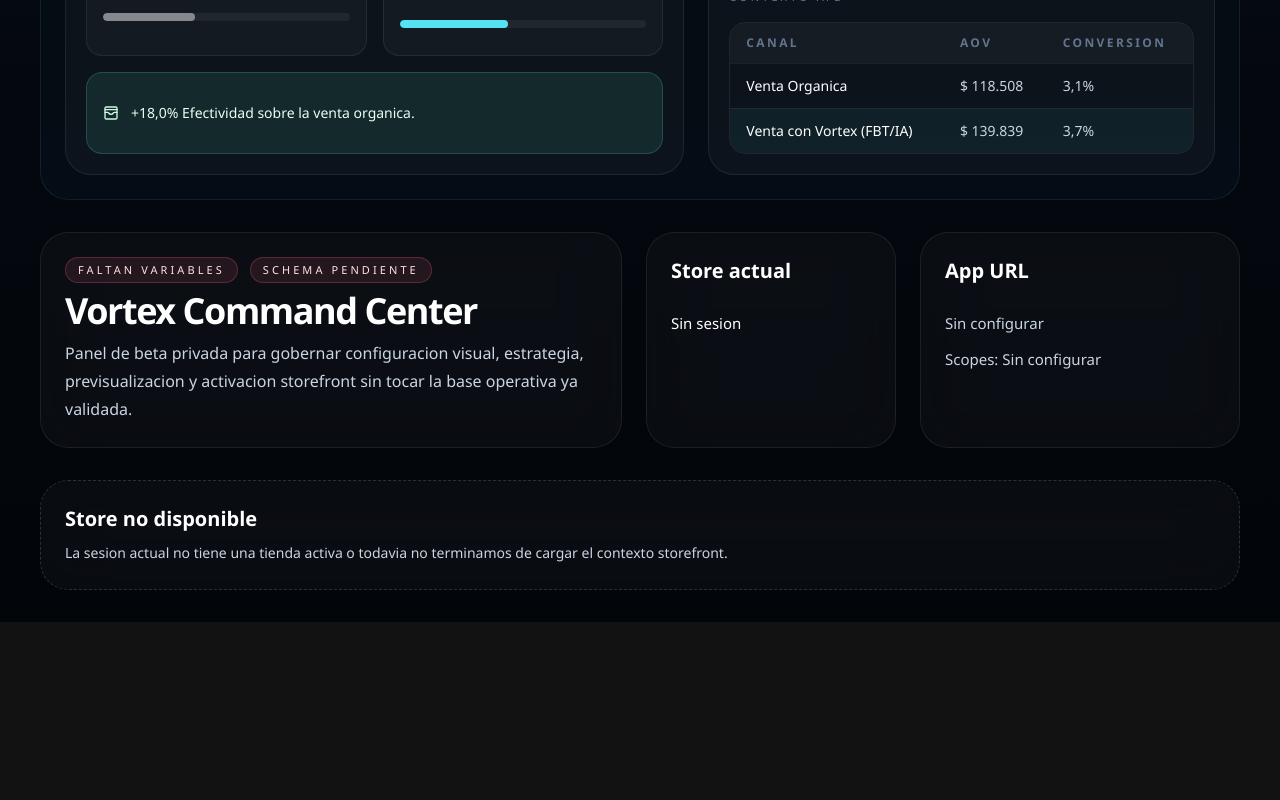
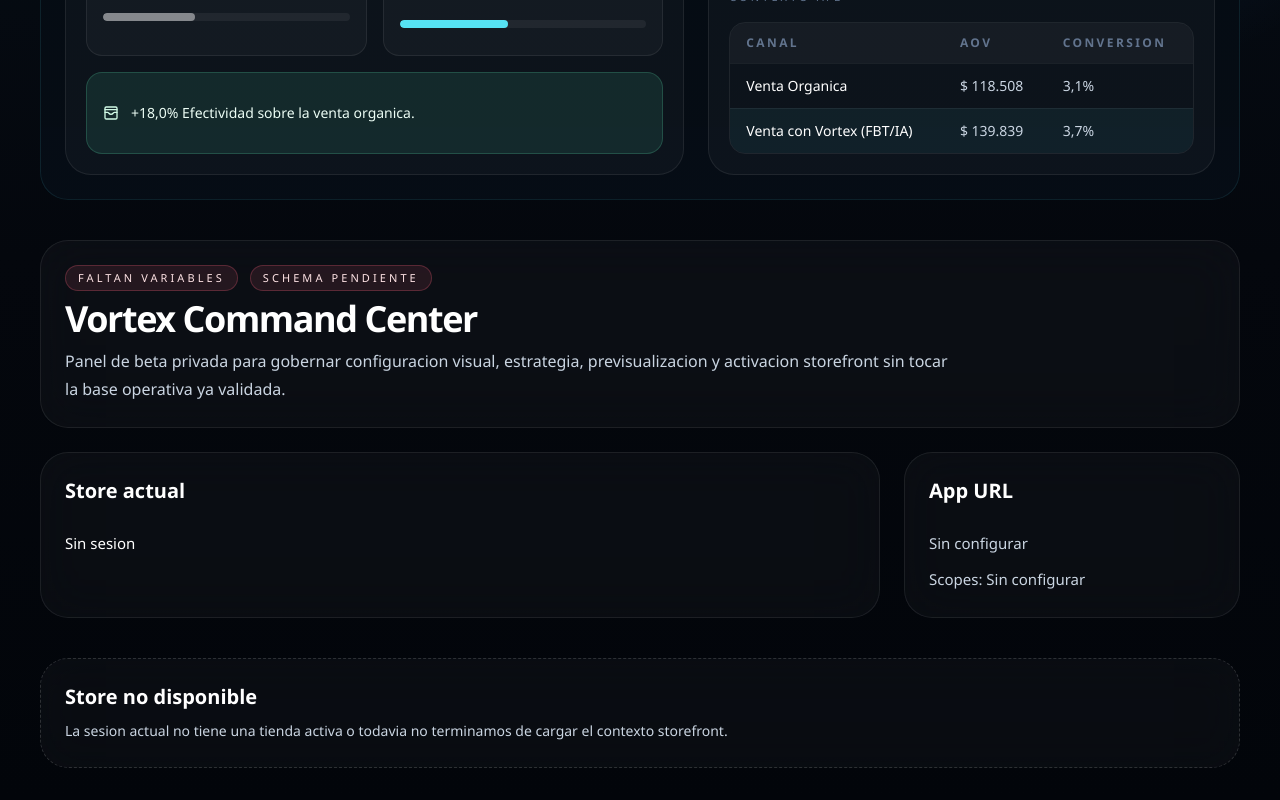
Before and after one commit to gautama001/vortex-engine, a Next.js app: page /app in a window 1280 px wide. Shown: the part 558-1358 px from the top of the page. Before the commit the page ends 1180 px from the top, so only its background shows below. Built offline with nearby package versions, Linux system fonts and the light colour scheme; no server answers.

Commit message:
Stabilize dashboard layout spacing

```diff
--- a/src/app/app/page.tsx
+++ b/src/app/app/page.tsx
@@ -197,8 +197,8 @@ export default async function AppDashboardPage({
     : null;
 
   return (
-    <main className="mx-auto min-h-screen w-full max-w-[1920px] px-6 py-8 sm:px-8 lg:px-10 2xl:px-16">
-      <div className="grid gap-8">
+    <main className="mx-auto min-h-screen w-full max-w-[2160px] px-5 py-8 sm:px-7 lg:px-10 2xl:px-14">
+      <div className="grid gap-10">
         <ProfitFirstSummary {...profitSummary} />
 
         {installationError ? (
@@ -257,8 +257,8 @@ export default async function AppDashboardPage({
           </Card>
         ) : null}
 
-        <section className="grid gap-6 xl:grid-cols-[minmax(0,1.4fr)_minmax(250px,0.55fr)_minmax(320px,0.72fr)]">
-          <Card className="border-white/8 bg-white/[0.03]">
+        <section className="grid gap-6 xl:grid-cols-[minmax(0,1.2fr)_minmax(260px,0.48fr)] 2xl:grid-cols-[minmax(0,1.35fr)_minmax(260px,0.52fr)_minmax(320px,0.7fr)]">
+          <Card className="border-white/8 bg-white/[0.03] xl:col-span-2 2xl:col-span-1">
             <CardHeader>
               <div className="flex flex-wrap items-center gap-3">
                 <Badge tone={environmentReady ? "success" : "danger"}>
--- a/src/components/dashboard/configuration-form.tsx
+++ b/src/components/dashboard/configuration-form.tsx
@@ -291,7 +291,8 @@ export const ConfigurationForm = ({
                 pattern: HEX_COLOR_PATTERN,
               })}
             />
-            <div className="flex items-center gap-3 rounded-2xl border border-white/10 bg-white/[0.03] px-3 py-2">
+            <div className="grid gap-3 rounded-2xl border border-white/10 bg-white/[0.03] px-3 py-3">
+              <div className="grid min-w-0 grid-cols-[auto_minmax(0,1fr)] items-center gap-3">
                 <input
                   className="h-10 w-10 cursor-pointer rounded-xl border border-white/10 bg-transparent"
                   type="color"
@@ -299,12 +300,14 @@ export const ConfigurationForm = ({
                   value={backgroundColorDraft}
                 />
                 <input
-                className="h-10 flex-1 rounded-xl border border-white/10 bg-slate-950/50 px-3 text-sm text-white outline-none"
+                  className="h-10 min-w-0 rounded-xl border border-white/10 bg-slate-950/50 px-3 text-sm text-white outline-none"
                   type="text"
                   onChange={(event) => setBackgroundColorDraft(event.target.value.toUpperCase())}
                   value={backgroundColorDraft}
                 />
+              </div>
               <Button
+                className="w-full"
                 onClick={() => applyColorDraft("backgroundColor")}
                 size="sm"
                 type="button"
@@ -326,7 +329,8 @@ export const ConfigurationForm = ({
                 pattern: HEX_COLOR_PATTERN,
               })}
             />
-            <div className="flex items-center gap-3 rounded-2xl border border-white/10 bg-white/[0.03] px-3 py-2">
+            <div className="grid gap-3 rounded-2xl border border-white/10 bg-white/[0.03] px-3 py-3">
+              <div className="grid min-w-0 grid-cols-[auto_minmax(0,1fr)] items-center gap-3">
                 <input
                   className="h-10 w-10 cursor-pointer rounded-xl border border-white/10 bg-transparent"
                   type="color"
@@ -334,12 +338,14 @@ export const ConfigurationForm = ({
                   value={accentColorDraft}
                 />
                 <input
-                className="h-10 flex-1 rounded-xl border border-white/10 bg-slate-950/50 px-3 text-sm text-white outline-none"
+                  className="h-10 min-w-0 rounded-xl border border-white/10 bg-slate-950/50 px-3 text-sm text-white outline-none"
                   type="text"
                   onChange={(event) => setAccentColorDraft(event.target.value.toUpperCase())}
                   value={accentColorDraft}
                 />
+              </div>
               <Button
+                className="w-full"
                 onClick={() => applyColorDraft("accentColor")}
                 size="sm"
                 type="button"
--- a/src/components/dashboard/dashboard-shell.tsx
+++ b/src/components/dashboard/dashboard-shell.tsx
@@ -265,8 +265,8 @@ const DashboardContent = ({
   }, [previewProducts, productPageBaseUrl]);
 
   return (
-    <section className="grid gap-8 xl:grid-cols-[360px_minmax(0,1fr)_280px] 2xl:grid-cols-[390px_minmax(820px,1fr)_300px]">
-      <div className="grid gap-7">
+    <section className="grid gap-8 xl:grid-cols-[minmax(340px,0.96fr)_minmax(0,1.18fr)] 2xl:grid-cols-[minmax(360px,0.92fr)_minmax(0,1.22fr)_minmax(310px,0.72fr)]">
+      <div className="grid gap-7 self-start">
         <Card className="border-white/8 bg-white/[0.03]">
           <CardHeader>
             <div className="flex items-center gap-2">
@@ -289,7 +289,7 @@ const DashboardContent = ({
         </Card>
       </div>
 
-      <div className="grid gap-7">
+      <div className="grid gap-7 self-start">
         <VisualPreview config={persistedDraft} products={previewProducts} storefront={storefront} />
         <LiveAuditor
           manualSelectionProductIds={persistedDraft.manualRecommendationProductIds}
@@ -304,7 +304,7 @@ const DashboardContent = ({
         />
       </div>
 
-      <div className="grid gap-7">
+      <div className="grid gap-7 self-start xl:col-span-2 xl:grid-cols-2 2xl:col-span-1 2xl:grid-cols-1">
         <Card className="border-white/8 bg-white/[0.03]">
           <CardHeader>
             <div className="flex items-center gap-2">
--- a/src/components/dashboard/visual-preview.tsx
+++ b/src/components/dashboard/visual-preview.tsx
@@ -394,7 +394,7 @@ export const VisualPreview = ({ config, products, storefront }: VisualPreviewPro
       <CardContent className="pb-6">
         <div className="overflow-hidden rounded-[28px] border border-white/10 bg-slate-950/50 p-3 shadow-[0_30px_80px_-50px_rgba(88,226,243,0.35)]">
           <iframe
-            className="h-[780px] w-full rounded-[22px] bg-white xl:h-[900px] 2xl:h-[980px]"
+            className="h-[760px] w-full rounded-[22px] bg-white xl:h-[860px] 2xl:h-[980px]"
             sandbox="allow-same-origin"
             srcDoc={previewDocument}
             title="Vortex storefront preview"
```
Lines whose indentation alone changed are shown as unchanged.
